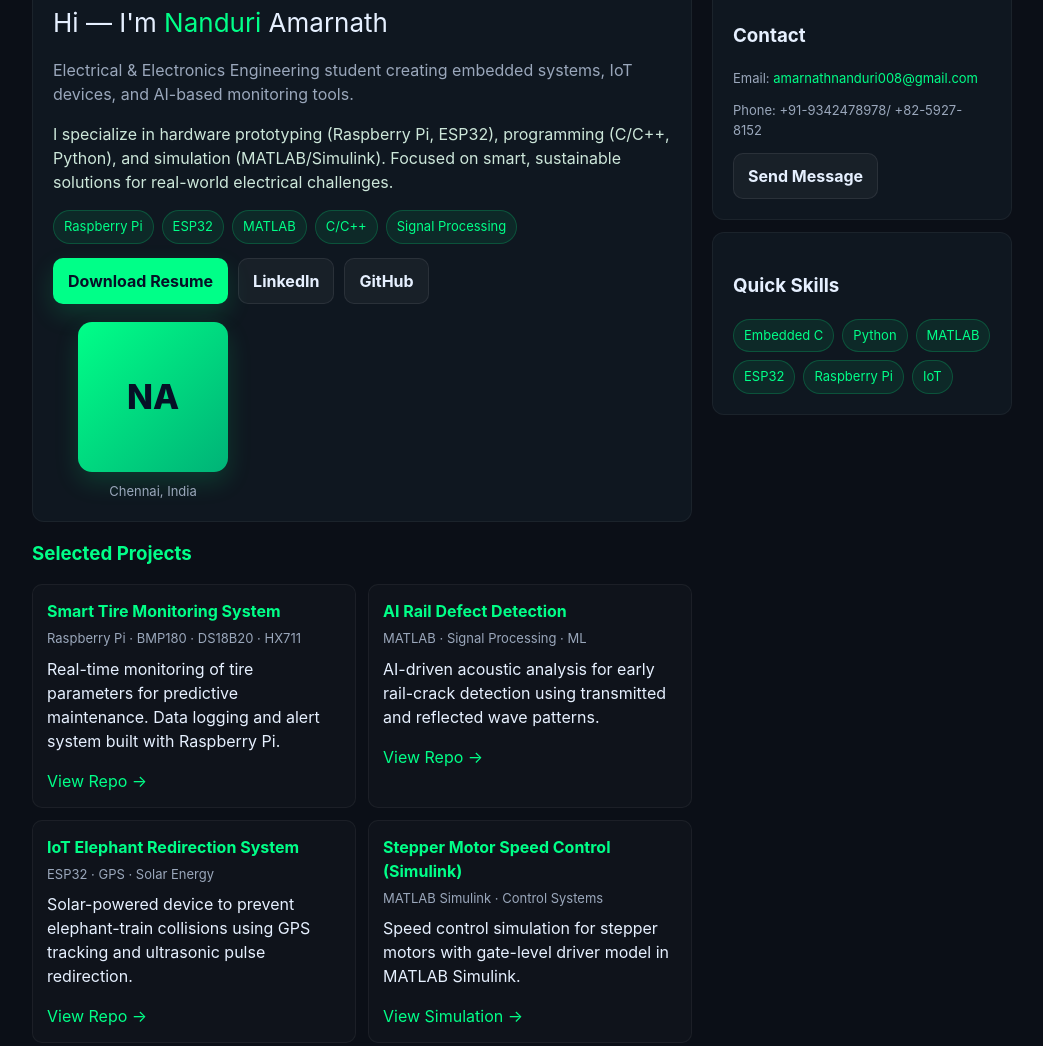
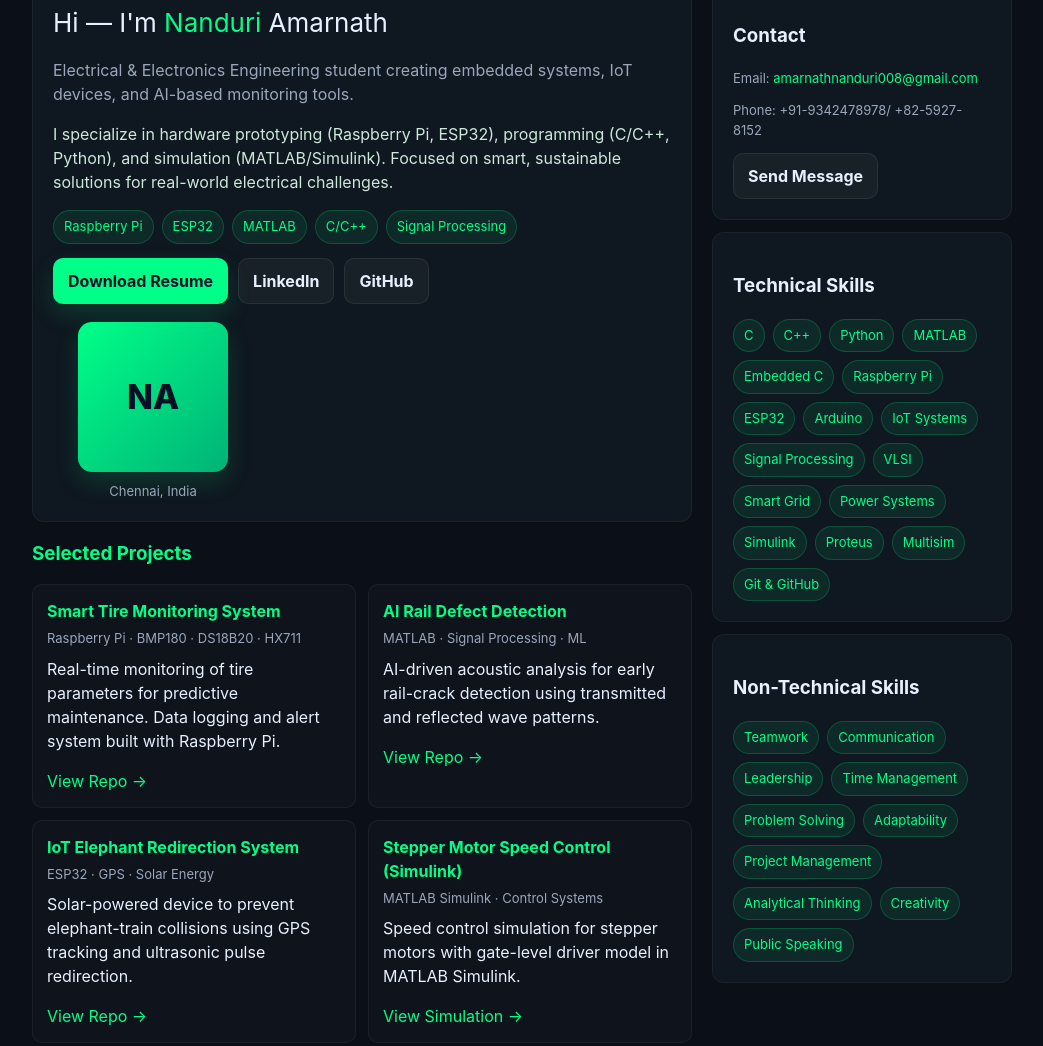
Before and after one commit to nanduri-amarnath/nanduri-amarnath.github.io, a plain HTML site: page index.html in a window 1280 px wide. Shown: the part 160-1206 px from the top of the page, without its empty margins (118-1161 px from the left). Drawn offline with Linux system fonts and the light colour scheme.

Commit message:
index.html

```diff
--- a/index.html
+++ b/index.html
@@ -147,6 +147,7 @@
           </div>
         </div>
 
+
         <div id="resume" class="section">
           <h3>Resume (Snapshot)</h3>
           <div class="card" style="margin-top:10px">
@@ -182,14 +183,31 @@
           <a class="btn btn-ghost" href="mailto:amarnathnanduri008@gmail.com.com?subject=Portfolio%20Contact">Send Message</a>
         </div>
 
-        <div class="card">
-          <h3>Quick Skills</h3>
-          <div class="tags">
-            <div class="tag">Embedded C</div><div class="tag">Python</div>
-            <div class="tag">MATLAB</div><div class="tag">ESP32</div>
-            <div class="tag">Raspberry Pi</div><div class="tag">IoT</div>
-          </div>
-        </div>
+       <div class="card">
+  <h3>Technical Skills</h3>
+  <div class="tags" style="margin-top:8px">
+    <div class="tag">C</div><div class="tag">C++</div><div class="tag">Python</div>
+    <div class="tag">MATLAB</div><div class="tag">Embedded C</div>
+    <div class="tag">Raspberry Pi</div><div class="tag">ESP32</div>
+    <div class="tag">Arduino</div><div class="tag">IoT Systems</div>
+    <div class="tag">Signal Processing</div><div class="tag">VLSI</div>
+    <div class="tag">Smart Grid</div><div class="tag">Power Systems</div>
+    <div class="tag">Simulink</div><div class="tag">Proteus</div>
+    <div class="tag">Multisim</div><div class="tag">Git & GitHub</div>
+  </div>
+</div>
+
+<div class="card" style="margin-top:12px">
+  <h3>Non-Technical Skills</h3>
+  <div class="tags" style="margin-top:8px">
+    <div class="tag">Teamwork</div><div class="tag">Communication</div>
+    <div class="tag">Leadership</div><div class="tag">Time Management</div>
+    <div class="tag">Problem Solving</div><div class="tag">Adaptability</div>
+    <div class="tag">Project Management</div><div class="tag">Analytical Thinking</div>
+    <div class="tag">Creativity</div><div class="tag">Public Speaking</div>
+  </div>
+</div>
+
       </aside>
     </main>
 
```
